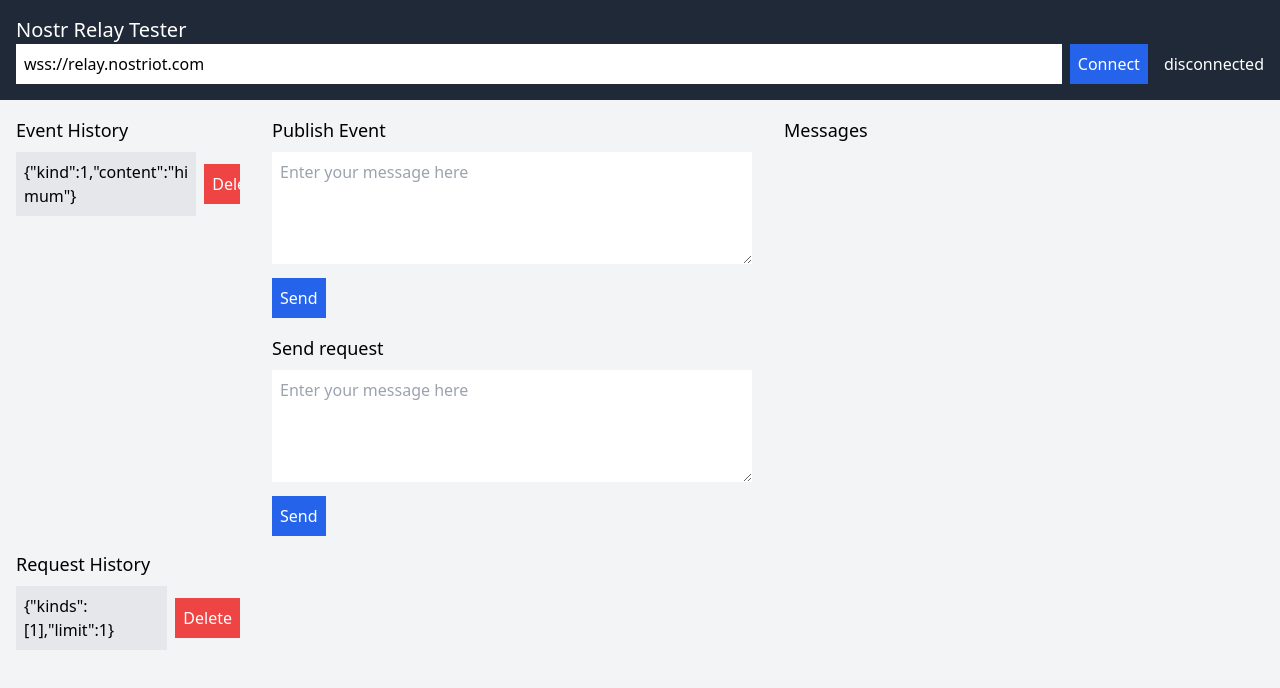
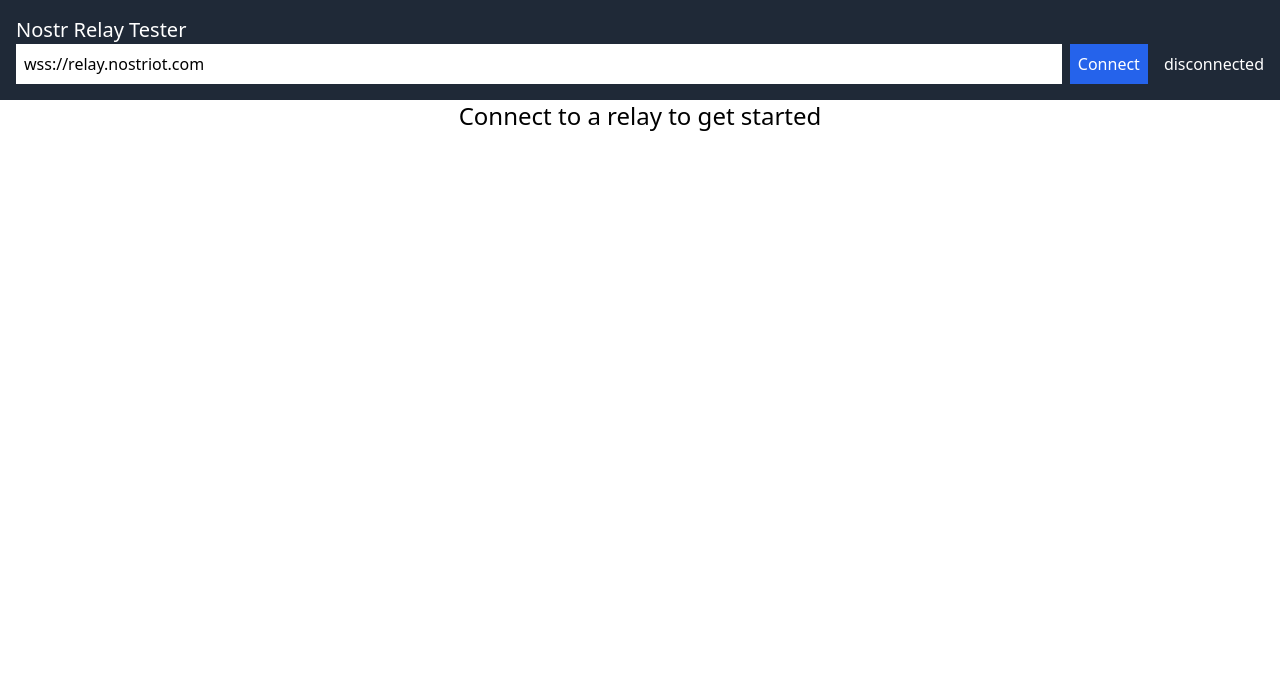
Before and after one commit to blackcoffeexbt/nostr-relay-tester, a React (Create React App) app: page / in a window 1280 px wide. Shown: the top 688 px of the page. Built offline with nearby package versions, Linux system fonts and the light colour scheme.

Commit message:
Dont show panels until connected to relay and fix duplicate events in hsitory

```diff
--- a/src/App.js
+++ b/src/App.js
@@ -1,4 +1,4 @@
-import React, {useState, useEffect, useRef} from 'react';
+import React, {useState, useEffect, useRef, Fragment} from 'react';
 import NDK, {NDKFilter, NDKPrivateKeySigner, NDKEvent, NDKDVMJobResult, NDKNip07Signer} from "@nostr-dev-kit/ndk";
 import Header from './components/Header';
 import LeftColumn from './components/LeftColumn';
@@ -49,8 +49,12 @@
             json.created_at = Math.floor(Date.now() / 1000);
             const updatedMessage = JSON.stringify(json);
 
-            if (!history.includes(updatedMessage)) {
-                const newHistory = [updatedMessage, ...history];
+            let jsonWithoutCreatedAt = JSON.parse(updatedMessage);
+            delete jsonWithoutCreatedAt.created_at;
+            const messageWithoutCreatedAt = JSON.stringify(jsonWithoutCreatedAt);
+
+            if (!history.includes(messageWithoutCreatedAt)) {
+                const newHistory = [messageWithoutCreatedAt, ...history];
                 setHistory(newHistory);
                 localStorage.setItem("history", JSON.stringify(newHistory));
             }
@@ -81,6 +85,10 @@
             const json = JSON.parse(message);
             const updatedMessage = JSON.stringify(json);
 
+            delete json.created_at;
+            message = JSON.stringify(json);
+
+
             if (!reqHistory.includes(message)) {
                 const newHistory = [updatedMessage, ...reqHistory];
                 setReqHistory(newHistory);
@@ -93,7 +101,7 @@
                     {closeOnEose: false}
                 );
 
-                b.on("event", async (event) =>{
+                b.on("event", async (event) => {
                     const user = ndk.getUser({hexpubkey: event.pubkey})
                     const userProfile = await user.fetchProfile();
                     console.log('userprofile', userProfile)
@@ -140,6 +148,8 @@
         <div className="flex flex-col h-screen">
             <Header connectRelay={connectRelay} status={status}/>
             <div className="flex flex-1">
+                {status === "connected" &&
+                    <Fragment>
                         <LeftColumn history={history.length ? history : ["{\"kind\":1,\"content\":\"hi mum\"}"]}
                                     reqHistory={reqHistory.length ? reqHistory : ["{\"kinds\":[1],\"limit\":1}"]}
                                     loadQuery={loadQuery}
@@ -152,6 +162,13 @@
                                       sendReq={sendReq}
                         />
                         <RightColumn messages={messages}/>
+                    </Fragment>
+                }
+                { status === "disconnected" &&
+                    <div className="flex-1 flex justify-center">
+                        <p className="text-2xl">Connect to a relay to get started</p>
+                    </div>
+                }
             </div>
         </div>
     );
--- a/src/components/LeftColumn.js
+++ b/src/components/LeftColumn.js
@@ -1,13 +1,14 @@
 export default function LeftColumn({history, reqHistory, loadQuery, deleteQuery, loadRequestQuery, deleteRequestQuery}) {
+    console.log('history', history);
     return (
         <aside className="w-1/5 p-4 bg-gray-100">
-            <div className=" overflow-auto h-1/2">
+            <div className="overflow-auto h-1/2">
                 <h2 className="text-lg mb-2">Event History</h2>
                 <ul>
                     {history.map((query, index) => (
                         <li key={index} className="flex items-center mb-2">
                             <button
-                                className="flex-1 text-left p-2 bg-gray-200"
+                                className="text-left p-2 bg-gray-200 text-wrap max-w-80 overflow-hidden"
                                 onClick={() => loadQuery(query)}
                             >
                                 {query}
```
Lines whose indentation alone changed are shown as unchanged.
